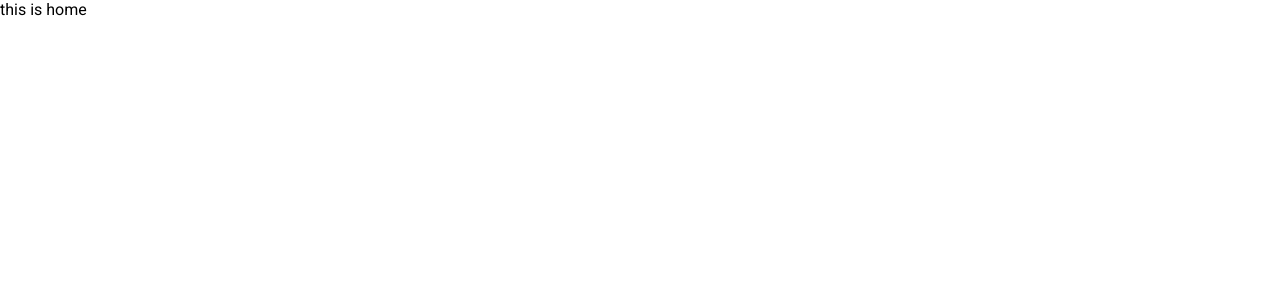
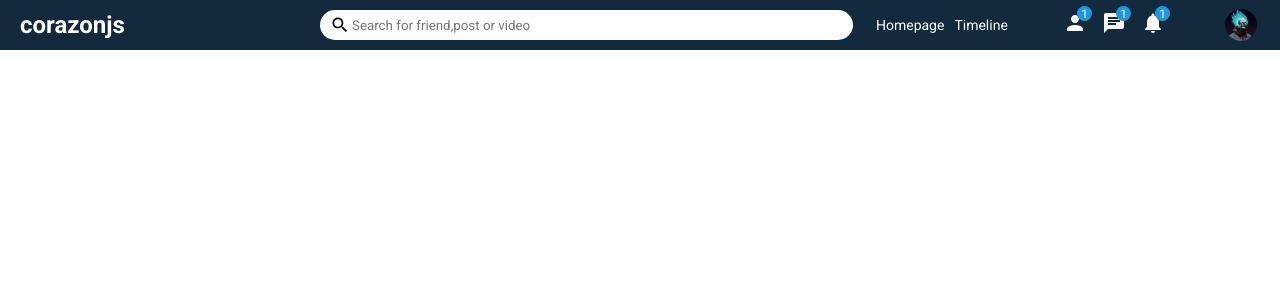
Before and after one commit to corazonjs/social_media, a React (Create React App) app in the folder client/: page / in a window 1280 px wide. Shown: the top 300 px of the page. Built offline with nearby package versions, Linux system fonts and the light colour scheme.

Commit message:
topbar component

```diff
--- /dev/null
+++ b/client/src/components/topbar/TopBar.css
@@ -0,0 +1,98 @@
+.topbarContainer {
+    height: 50px;
+    width: 100%;
+    background-color: #13293D;
+    display: flex;
+    align-items: center;
+    position: sticky;
+    top: 0;
+    z-index: 999;
+}
+
+.topbarLeft {
+    flex: 3;
+}
+
+.logo {
+    font-size: 24px;
+    margin-left: 20px;
+    font-weight: bold;
+    color: white;
+    cursor: pointer;
+}
+
+.topbarCenter {
+    flex: 5;
+}
+
+.searchbar {
+    width: 100%;
+    height: 30px;
+    background-color: white;
+    border-radius: 30px;
+    display: flex;
+    align-items: center;
+}
+
+.searchIcon {
+    font-size: 20px !important;
+    margin-left: 10px;
+}
+
+.searchInput {
+    border: none;
+    width: 70%;
+}
+
+.searchInput:focus {
+    outline: none;
+}
+
+.topbarRight {
+    flex: 4;
+    display: flex;
+    align-items: center;
+    justify-content: space-around;
+    color: white;
+}
+.topbarLinks {
+    display: flex;
+}
+.topbarLink {
+    margin-right: 10px;
+    font-size: 14px;
+    cursor: pointer;
+}
+
+.topbarIcons {
+    display: flex;
+}
+
+.topbarIconItem {
+    margin-right: 15px;
+    cursor: pointer;
+    position: relative;
+}
+
+.topbarIconBadge {
+    width: 15px;
+    height: 15px;
+    background-color: #1B98E0;
+    border-radius: 50%;
+    color: white;
+    position: absolute;
+    top: -5px;
+    right: -5px;
+    display: flex;
+    align-items: center;
+    justify-content: center;
+    font-size: 12px;
+}
+
+.topbarImg {
+    width: 32px;
+    height: 32px;
+    border-radius: 50%;
+    object-fit: cover;
+    cursor: pointer;
+}
--- /dev/null
+++ b/client/src/components/topbar/TopBar.jsx
@@ -0,0 +1,41 @@
+import "./TopBar.css"
+import { Search, Person, Chat, Notifications } from "@mui/icons-material"
+
+export default function TopBar() {
+    return (
+        <div className="topbarContainer">
+            <div className="topbarLeft">
+                <span className="logo">corazonjs</span>
+            </div>
+            <div className="topbarCenter">
+                <div className="searchbar">
+                    <Search className="searchIcon" />
+                    <input placeholder="Search for friend,post or video"
+                           className="searchInput" />
+                </div>
+            </div>
+            <div className="topbarRight">
+                <div className="topbarLinks">
+                    <div className="topbarLink">Homepage</div>
+                    <div className="topbarLink">Timeline</div>
+                </div>
+
+                <div className="topbarIcons">
+                    <div className="topbarIconItem">
+                        <Person />
+                        <span className="topbarIconBadge">1</span>
+                    </div>
+                    <div className="topbarIconItem">
+                        <Chat />
+                        <span className="topbarIconBadge">1</span>
+                    </div>
+                    <div className="topbarIconItem">
+                        <Notifications />
+                        <span className="topbarIconBadge">1</span>
+                    </div>
+                </div>
+                <img src="/assets/person/1.jpg" alt="" className="topbarImg" />
+            </div>
+        </div>
+    );
+}
--- a/client/src/pages/home/Home.js
+++ b/client/src/pages/home/Home.js
@@ -1,7 +1,9 @@
+import TopBar from "../../components/topbar/TopBar";
+
 export default function Home() {
     return (
         <div>
-            this is home
+            <TopBar />
         </div>
     );
 }
```
Also changed, not shown: 1 other file (tests, documents, lock files or other folders).
